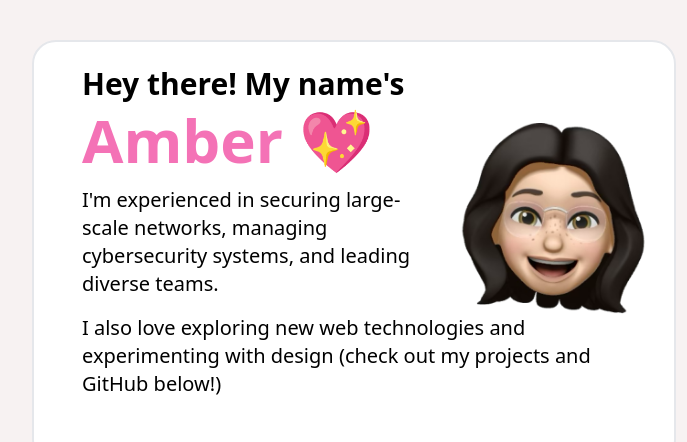
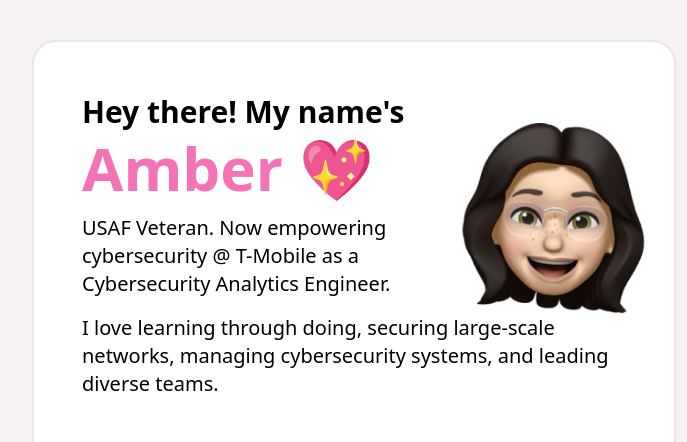
Before and after one commit to ambercaravalho/personal-site-v4, an Astro site: page / in a window 1280 px wide. Shown: the top 442 px of the page, 176-863 px from the left. Built offline with nearby package versions, Linux system fonts and the light colour scheme; Astro itself is replaced by a stand-in of ours; no server answers.

Commit message:
revised about me copy

```diff
--- a/src/pages/index.astro
+++ b/src/pages/index.astro
@@ -24,9 +24,9 @@ import ShowTime from "../components/index/WeatherWidget"
         <h1 class="text-2xl font-bold md:text-2xl lg:text-3xl">Hey there! My name's</h1>
         <h2 class="text-pink-400 text-5xl font-bold lg:text-6xl">Amber 💖</h2>
       </div>
-      <p class="pt-2 text-lg lg:pt-4 lg:text-xl">I'm experienced in securing large-scale networks, managing cybersecurity systems, and leading diverse teams.</p>
+      <p class="pt-2 text-lg lg:pt-4 lg:text-xl">USAF Veteran. Now empowering cybersecurity @ T-Mobile as a Cybersecurity Analytics Engineer.</p>
     </div>
-    <p class="px-2 md:px-8 md:text-lg lg:text-xl hidden sm:block">I also love exploring new web technologies and experimenting with design (check out my projects and GitHub below!)</p>
+    <p class="px-2 md:px-8 md:text-lg lg:text-xl hidden sm:block">I love learning through doing, securing large-scale networks, managing cybersecurity systems, and leading diverse teams.</p>
   </div>
 </article>
 
```
